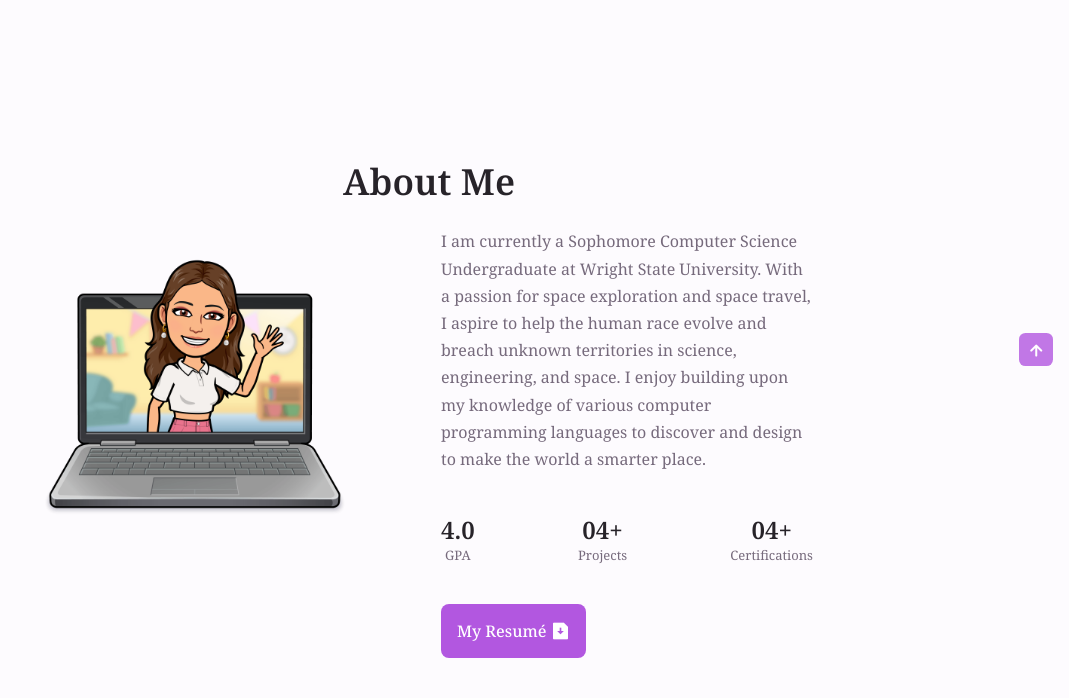
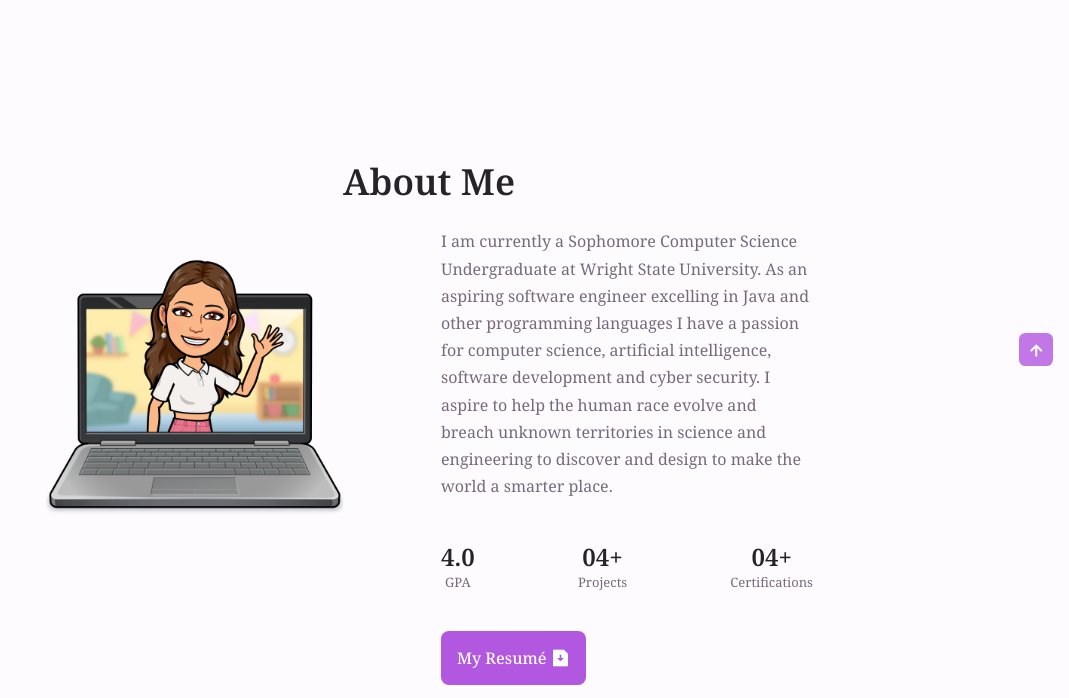
Before and after one commit to ad-TI/ad-TI.github.io, a plain HTML site: page index.html in a window 1280 px wide. Shown: the part 594-1292 px from the top of the page, without its empty margins (211-1280 px from the left). Drawn offline with nearby package versions, Linux system fonts and the light colour scheme; a script that the page names is missing.

Commit message:
Update index.html

```diff
--- a/index.html
+++ b/index.html
@@ -224,11 +224,11 @@
           <div class="about__data">
             <p class="about__description" class="custom-line-spacing">
               I am currently a Sophomore Computer Science Undergraduate at Wright
-              State University. With a passion for space exploration and space travel,
+              State University. As an aspiring software engineer excelling in Java and other
+              programming languages I have a passion for computer science, artificial intelligence,
+              software development and cyber security.
               I aspire to help the human race evolve and breach unknown territories in
-              science, engineering, and space. I enjoy building upon my knowledge of
-              various computer programming
-              languages to discover and design to make the world a smarter place.
+              science and engineering to discover and design to make the world a smarter place.
             </p>
 
             <div class="about__info">
```
